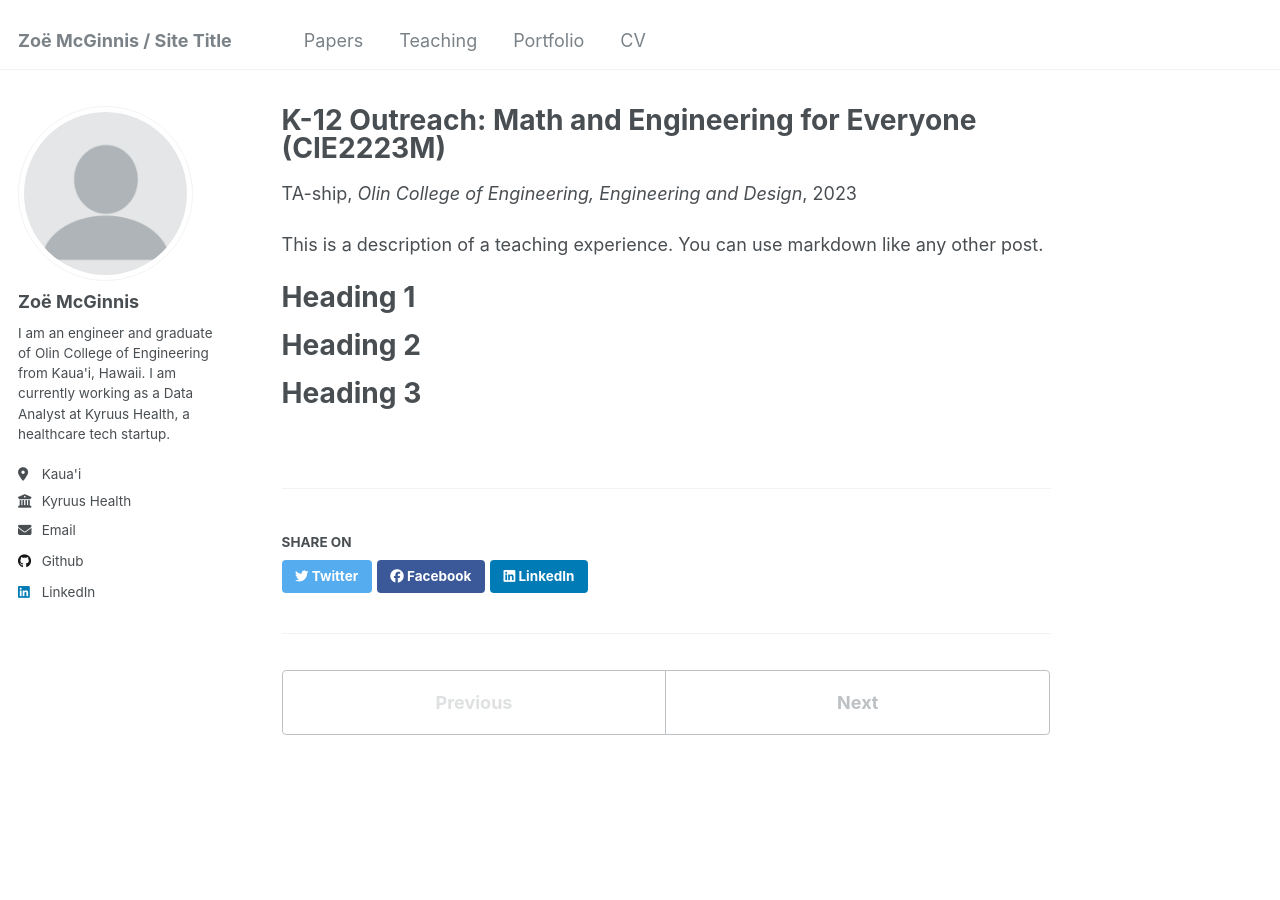
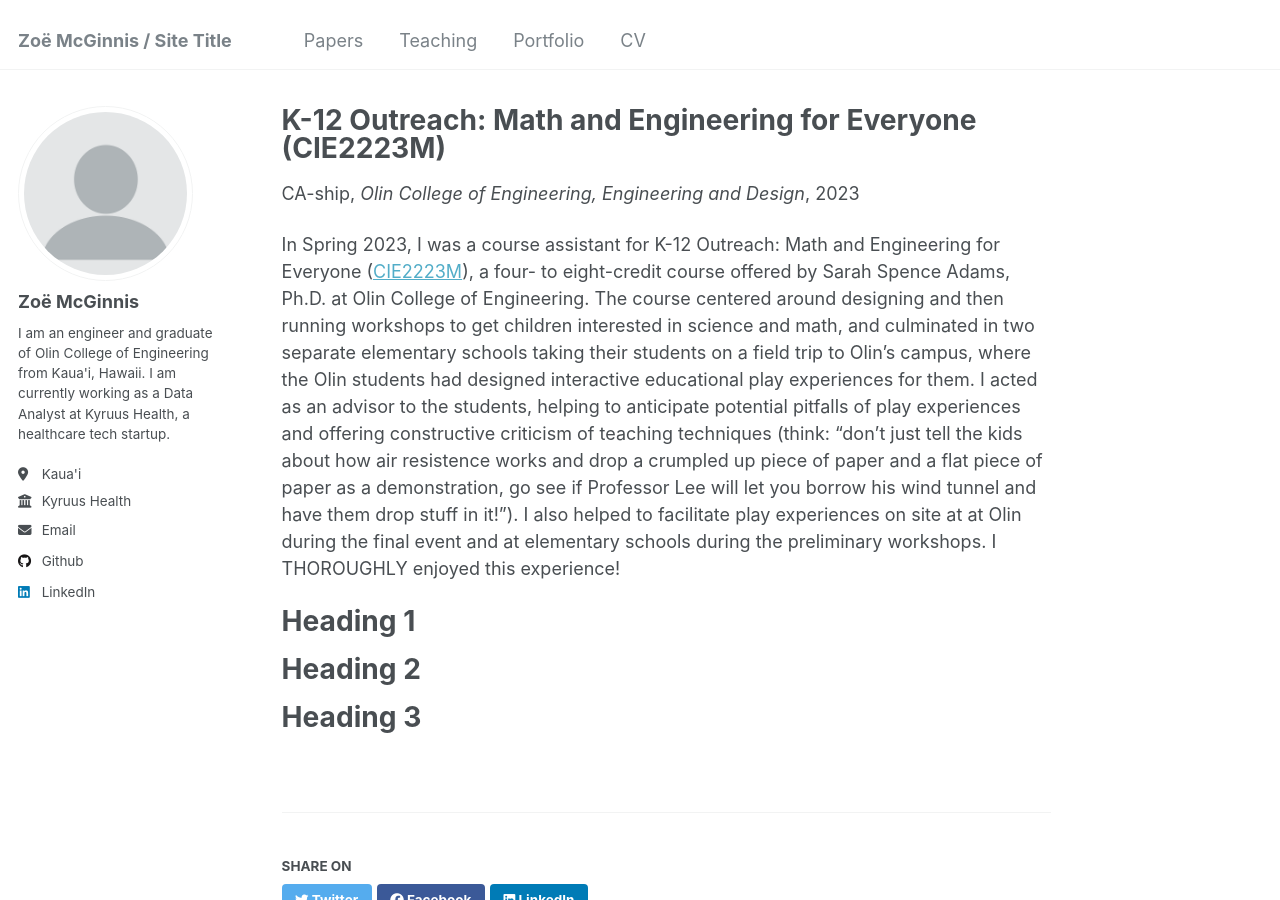
Before and after one commit to Mickmcginnis/zmcginnis, a Jekyll site: the page built from _teaching/2023-spring-course-assistant-1.md, in a window 1280 px wide and 900 px high. Built offline with Jekyll 4.4.1, drawn with Linux system fonts in a browser that asks for light colours.

Commit message:
Add CA experience k12

```diff
--- a/_teaching/2023-spring-course-assistant-1.md
+++ b/_teaching/2023-spring-course-assistant-1.md
@@ -1,14 +1,14 @@
 ---
 title: "K-12 Outreach: Math and Engineering for Everyone (CIE2223M)"
 collection: teaching
-type: "TA-ship"
+type: "CA-ship"
 permalink: /teaching/2023-spring-course-assistant-1
 venue: "Olin College of Engineering, Engineering and Design"
 date: 2023-01-01
 location: "Needham, MA"
 ---
 
-This is a description of a teaching experience. You can use markdown like any other post.
+In Spring 2023, I was a course assistant for K-12 Outreach: Math and Engineering for Everyone ([CIE2223M](https://www.olin.edu/node/6206)), a four- to eight-credit course offered by Sarah Spence Adams, Ph.D. at Olin College of Engineering. The course centered around designing and then running workshops to get children interested in science and math, and culminated in two separate elementary schools taking their students on a field trip to Olin's campus, where the Olin students had designed interactive educational play experiences for them. I acted as an advisor to the students, helping to anticipate potential pitfalls of play experiences and offering constructive criticism of teaching techniques (think: "don't just tell the kids about how air resistence works and drop a crumpled up piece of paper and a flat piece of paper as a demonstration, go see if Professor Lee will let you borrow his wind tunnel and have them drop stuff in it!"). I also helped to facilitate play experiences on site at at Olin during the final event and at elementary schools during the preliminary workshops. I THOROUGHLY enjoyed this experience!
 
 Heading 1
 ======
```
